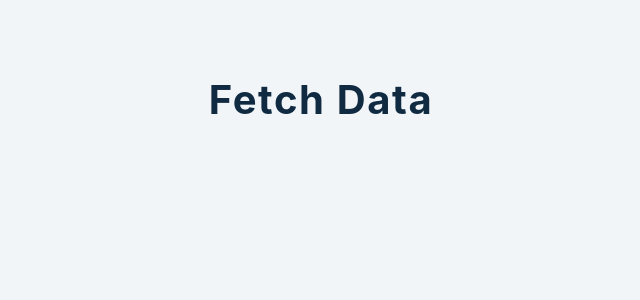
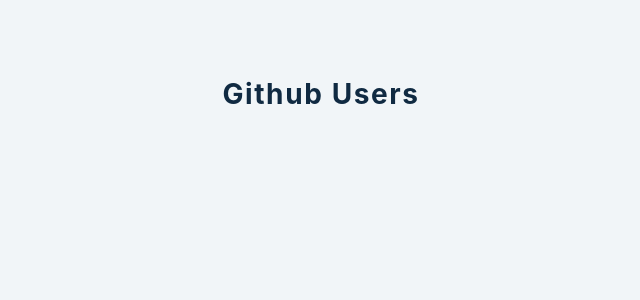
Before and after one commit to MarcoRosselDev/react-advanced-2020, a React (Create React App) app: page / in a window 1280 px wide. Shown: the top 300 px of the page, without its empty margins (319-959 px from the left). Built offline with nearby package versions, Linux system fonts and the light colour scheme.

Commit message:
useEffec 3.2

```diff
--- a/src/tutorial/2-useEffect/setup/3-useEffect-fetch-data.js
+++ b/src/tutorial/2-useEffect/setup/3-useEffect-fetch-data.js
@@ -4,7 +4,18 @@
 
 const UseEffectFetchData = () => {
   const [users, setUsers] = useState([]);
-  return <h2>fetch data</h2>;
+
+  const getUsers = async () => {
+    const response = await fetch(url);
+  };
+
+  useEffect(() => {});
+
+  return (
+    <>
+      <h3>github users</h3>
+    </>
+  );
 };
 
 export default UseEffectFetchData;
```
